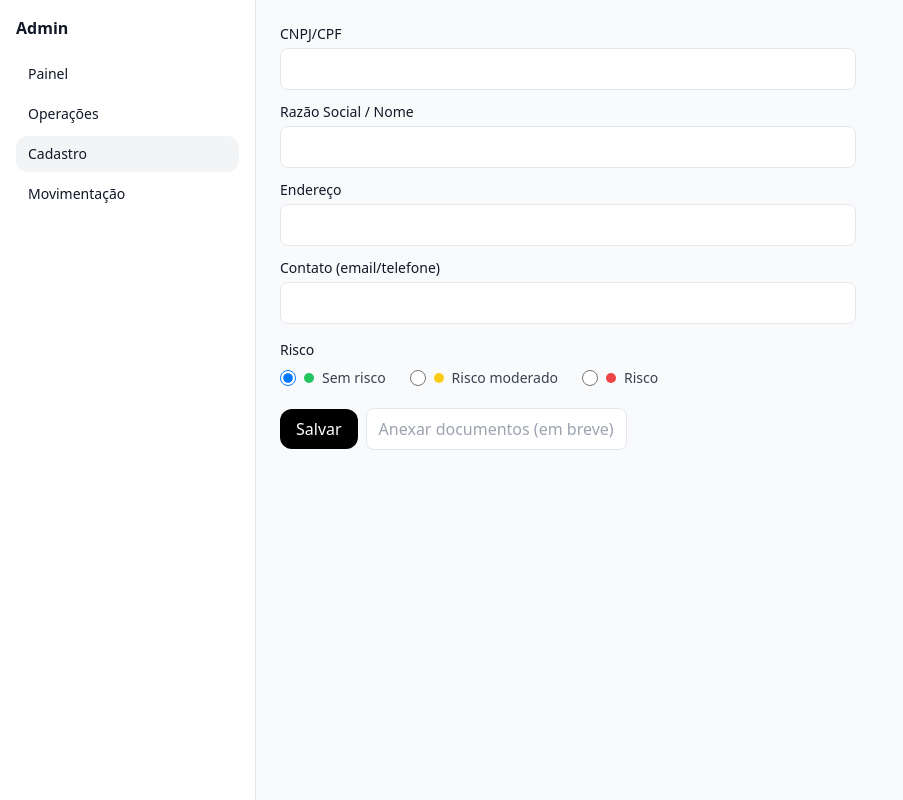
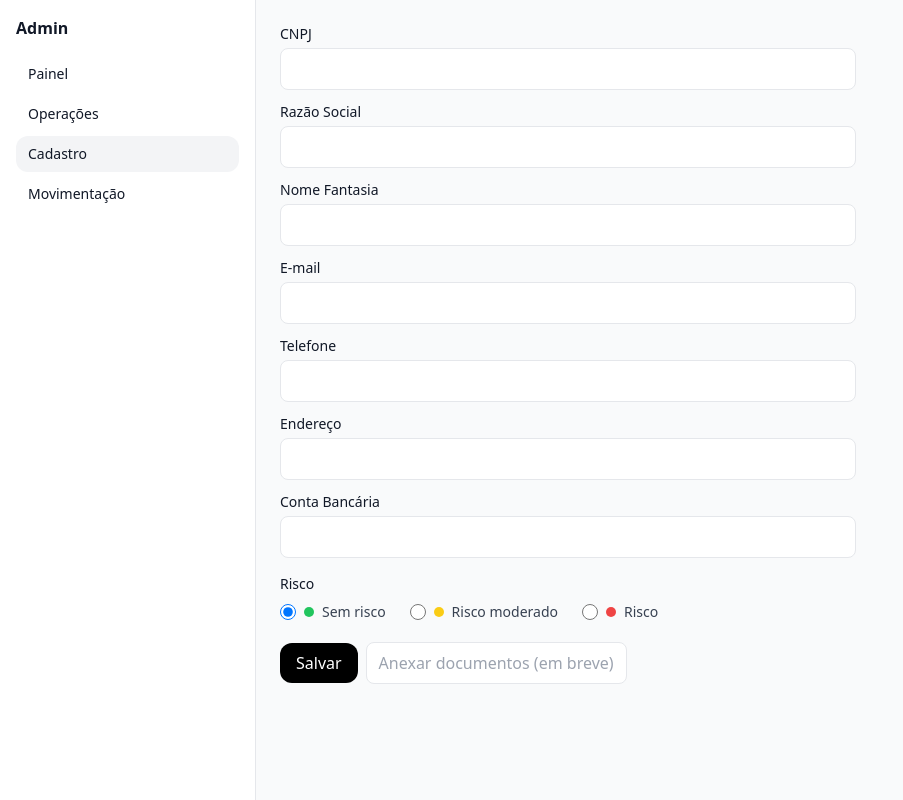
Before and after one commit to Diamank/adminv11, a Next.js app: page /sacados/novo in a window 1280 px wide. Shown: the whole page, without its empty margins (0-903 px from the left). Built offline with nearby package versions, Linux system fonts and the light colour scheme.

Commit message:
Update novo.tsx

```diff
--- a/src/pages/sacados/novo.tsx
+++ b/src/pages/sacados/novo.tsx
@@ -1,23 +1,32 @@
+// src/pages/cedentes/novo.tsx
 import AdminLayout from '@/components/AdminLayout'
 import { useState } from 'react'
 
-type Risco = 'sem_risco' | 'moderado' | 'risco' // baixo, médio, alto
+type Risco = 'sem_risco' | 'moderado' | 'risco'
 
-export default function NovoSacado() {
+export default function NovoCedente() {
   const [form, setForm] = useState({
-    cnpj: '',            // ou cpf (mantenha ambos se preferir)
-    razao: '',           // ou nome
+    cnpj: '',
+    razao: '',
+    fantasia: '',
+    email: '',
+    telefone: '',
     endereco: '',
-    contato: '',         // email/telefone
+    conta_bancaria: '',
   })
   const [risco, setRisco] = useState<Risco>('sem_risco')
 
   const onSubmit = async (e: React.FormEvent) => {
     e.preventDefault()
-    // Salvar no backend: supabase.from('sacados').insert({ ...form, risco })
-    alert(`Sacado salvo (mock):
-Doc: ${form.cnpj}
-Nome/Razão: ${form.razao}
+    // 👉 depois integramos com supabase:
+    // await supabase.from('cedentes').insert([{ ...form, risco }])
+    alert(`Cedente salvo (mock):
+CNPJ: ${form.cnpj}
+Razão: ${form.razao}
+Fantasia: ${form.fantasia}
+E-mail: ${form.email}
+Telefone: ${form.telefone}
+Conta: ${form.conta_bancaria}
 Risco: ${risco}`)
   }
 
@@ -25,7 +34,7 @@ Risco: ${risco}`)
     <AdminLayout>
       <form className="max-w-xl space-y-3" onSubmit={onSubmit}>
         <div>
-          <label className="block text-sm mb-1">CNPJ/CPF</label>
+          <label className="block text-sm mb-1">CNPJ</label>
           <input
             className="w-full border rounded-lg px-3 py-2"
             value={form.cnpj}
@@ -35,12 +44,40 @@ Risco: ${risco}`)
         </div>
 
         <div>
-          <label className="block text-sm mb-1">Razão Social / Nome</label>
+          <label className="block text-sm mb-1">Razão Social</label>
           <input
             className="w-full border rounded-lg px-3 py-2"
             value={form.razao}
             onChange={e => setForm({ ...form, razao: e.target.value })}
             required
+          />
+        </div>
+
+        <div>
+          <label className="block text-sm mb-1">Nome Fantasia</label>
+          <input
+            className="w-full border rounded-lg px-3 py-2"
+            value={form.fantasia}
+            onChange={e => setForm({ ...form, fantasia: e.target.value })}
+          />
+        </div>
+
+        <div>
+          <label className="block text-sm mb-1">E-mail</label>
+          <input
+            type="email"
+            className="w-full border rounded-lg px-3 py-2"
+            value={form.email}
+            onChange={e => setForm({ ...form, email: e.target.value })}
+          />
+        </div>
+
+        <div>
+          <label className="block text-sm mb-1">Telefone</label>
+          <input
+            className="w-full border rounded-lg px-3 py-2"
+            value={form.telefone}
+            onChange={e => setForm({ ...form, telefone: e.target.value })}
           />
         </div>
 
@@ -54,11 +91,11 @@ Risco: ${risco}`)
         </div>
 
         <div>
-          <label className="block text-sm mb-1">Contato (email/telefone)</label>
+          <label className="block text-sm mb-1">Conta Bancária</label>
           <input
             className="w-full border rounded-lg px-3 py-2"
-            value={form.contato}
-            onChange={e => setForm({ ...form, contato: e.target.value })}
+            value={form.conta_bancaria}
+            onChange={e => setForm({ ...form, conta_bancaria: e.target.value })}
           />
         </div>
 
```
